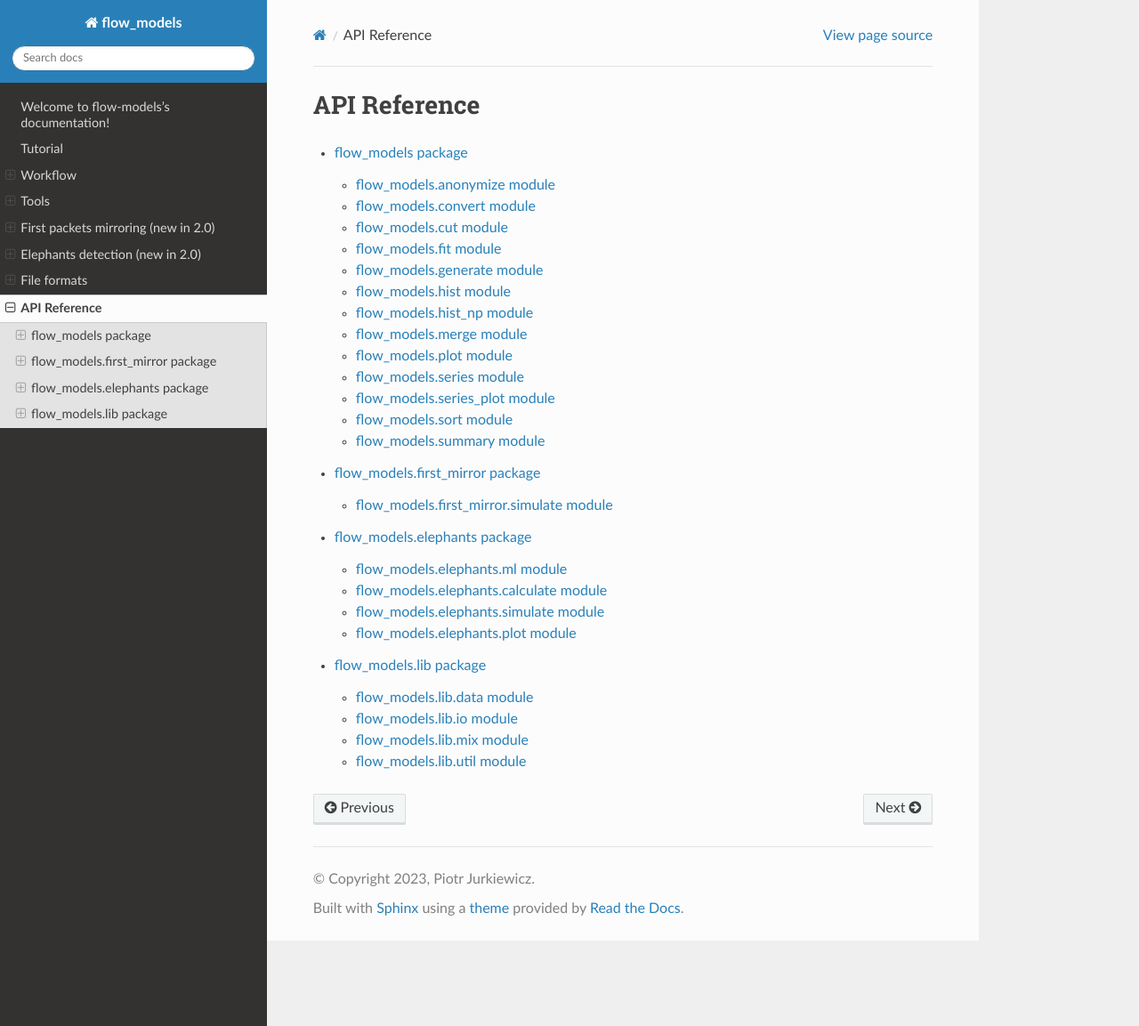
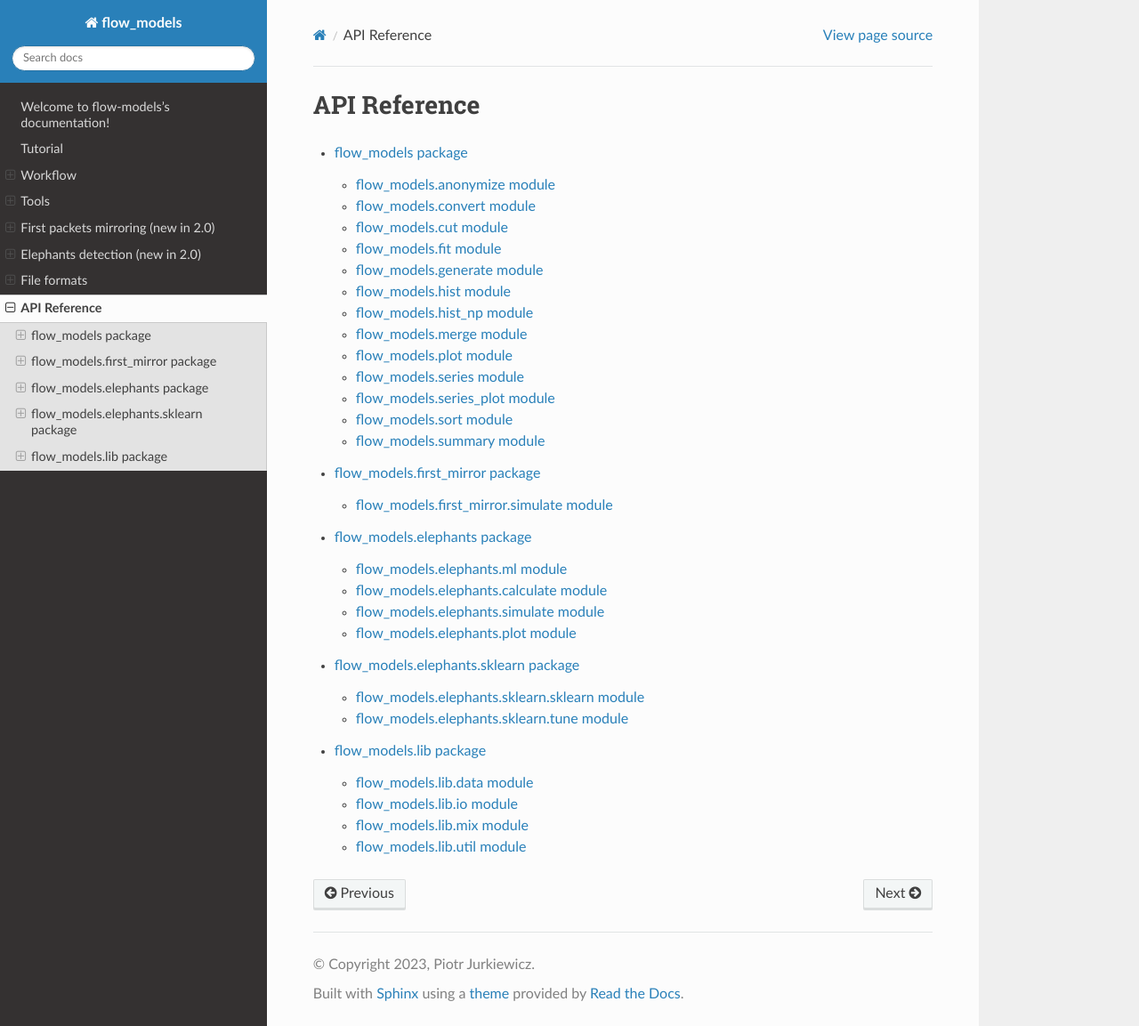
Before and after one commit to piotrjurkiewicz/flow-models, a Sphinx documentation site: the page built from docs/api.rst, in a window 1280 px wide and 1153 px high. Shown: the whole window at 89% size. Built offline with Sphinx 7.4.7 and the Read the Docs theme 2.0.0, drawn with Linux system fonts in a browser that asks for light colours.

Commit message:
Improve documentation

```diff
--- a/docs/api.rst
+++ b/docs/api.rst
@@ -7,4 +7,5 @@ API Reference
    flow_models
    flow_models.first_mirror
    flow_models.elephants
+   flow_models.elephants.sklearn
    flow_models.lib
--- a/docs/elephants.rst
+++ b/docs/elephants.rst
@@ -13,3 +13,12 @@ Tools
    :maxdepth: 1
 
    elephants/*
+
+sklearn
+=======
+
+.. toctree::
+   :glob:
+   :maxdepth: 1
+
+   elephants/sklearn/*
--- /dev/null
+++ b/docs/elephants/sklearn/sklearn.rst
@@ -0,0 +1,6 @@
+:program:`sklearn` (new in 2.0)
+*******************************
+
+.. argparse::
+   :ref: flow_models.elephants.sklearn.sklearn.parser
+   :prog: python3 -m flow_models.elephants.sklearn.sklearn
--- /dev/null
+++ b/docs/elephants/sklearn/tune.rst
@@ -0,0 +1,6 @@
+:program:`tune` (new in 2.0)
+****************************
+
+.. argparse::
+   :ref: flow_models.elephants.sklearn.tune.parser
+   :prog: python3 -m flow_models.elephants.sklearn.tune
--- /dev/null
+++ b/docs/flow_models.elephants.sklearn.rst
@@ -0,0 +1,16 @@
+flow\_models.elephants.sklearn package
+======================================
+
+flow\_models.elephants.sklearn.sklearn module
+---------------------------------------------
+
+.. automodule:: flow_models.elephants.sklearn.sklearn
+   :members:
+   :show-inheritance:
+
+flow\_models.elephants.sklearn.tune module
+------------------------------------------
+
+.. automodule:: flow_models.elephants.sklearn.tune
+   :members:
+   :show-inheritance:
--- a/docs/flow_models.first_mirror.rst
+++ b/docs/flow_models.first_mirror.rst
@@ -2,7 +2,7 @@ flow\_models.first_mirror package
 =================================
 
 flow\_models.first_mirror.simulate module
---------------------------------------
+-----------------------------------------
 
 .. automodule:: flow_models.first_mirror.simulate
    :members:
```
